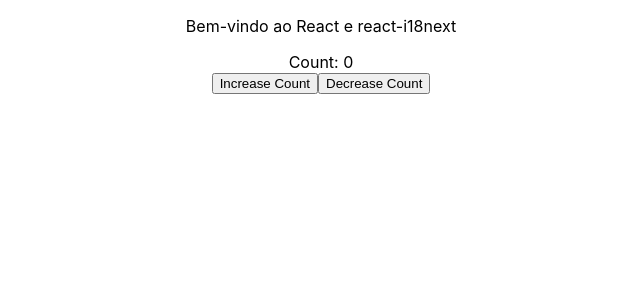
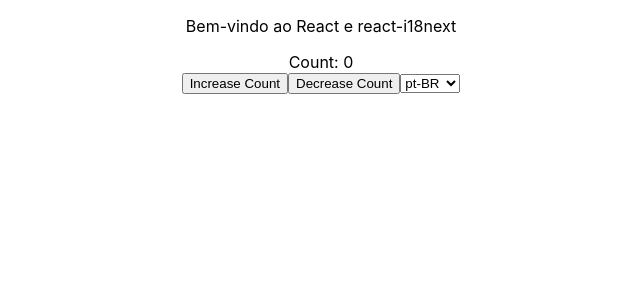
Before and after one commit to pedrogustavo/react-boilerplate-webapp, a React (Create React App) app: page / in a window 1280 px wide. Shown: the top 300 px of the page, without its empty margins (319-959 px from the left). Built offline with nearby package versions, Linux system fonts and the light colour scheme.

Commit message:
:globe_with_meridians: Adiciona switch para troca de linguagem

```diff
--- a/src/App.js
+++ b/src/App.js
@@ -1,4 +1,4 @@
-import React from 'react'
+import React, { useState } from 'react'
 import PropTypes from 'prop-types'
 import { connect } from 'react-redux'
 import { useTranslation } from 'react-i18next'
@@ -7,13 +7,30 @@
 import './App.css'
 
 function App (props) {
-  const { t } = useTranslation()
+  const [language, setLanguage] = useState('pt-BR')
+
+  const { t, i18n } = useTranslation()
+  const changeLanguage = lng => {
+    i18n.changeLanguage(lng)
+  }
+
+  const handleChange = event => {
+    setLanguage(event.target.value)
+    changeLanguage(event.target.value)
+  }
+
   return (
     <div className='App'>
       <p>{t('welcome')}</p>
       <div>Count: {props.count}</div>
+
       <button onClick={() => props.increaseCounter()}>Increase Count</button>
       <button onClick={() => props.decreaseCounter()}>Decrease Count</button>
+
+      <select value={language} onChange={handleChange}>
+        <option value='pt-BR'>pt-BR</option>
+        <option value='en-US'>en-US</option>
+      </select>
     </div>
   )
 }
```
